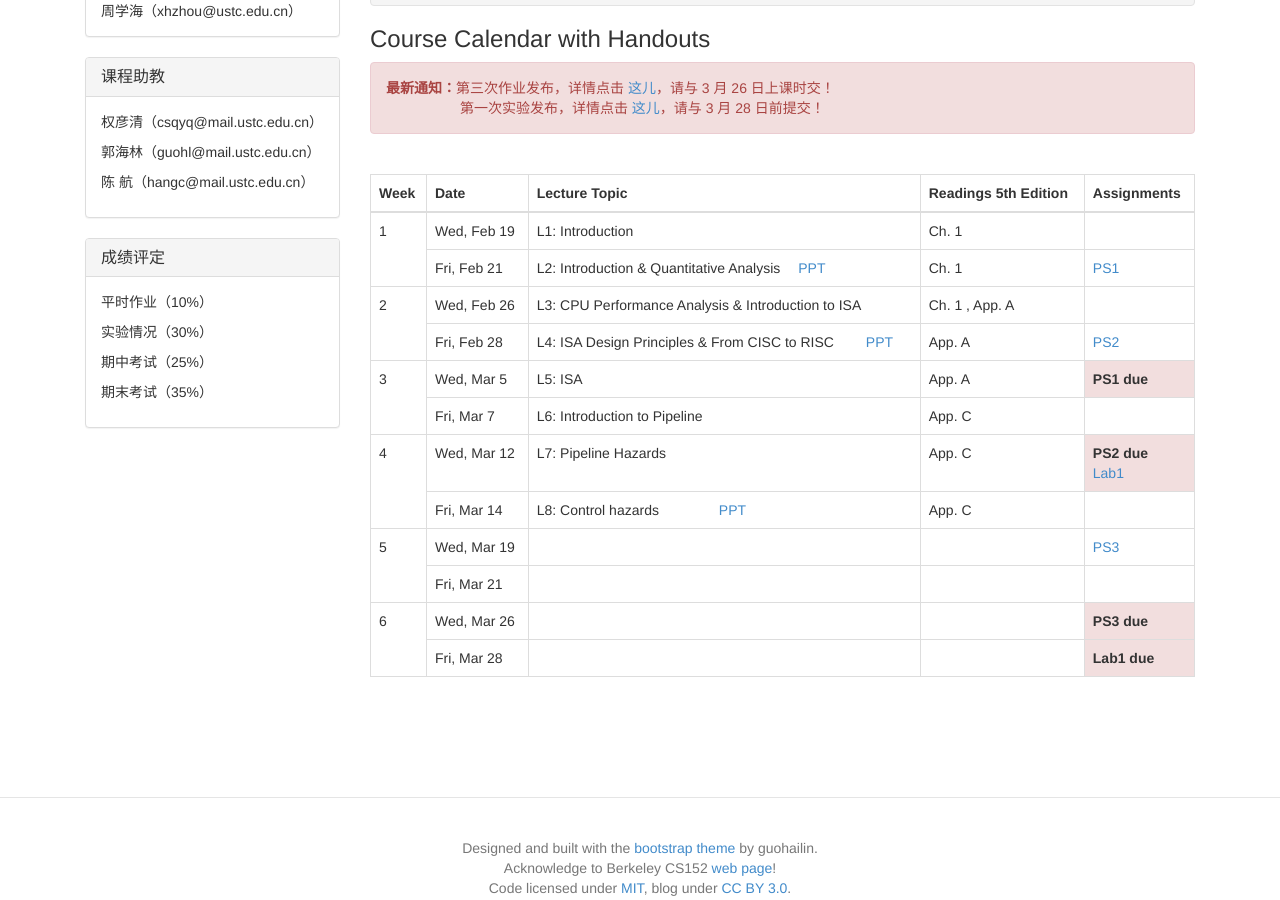
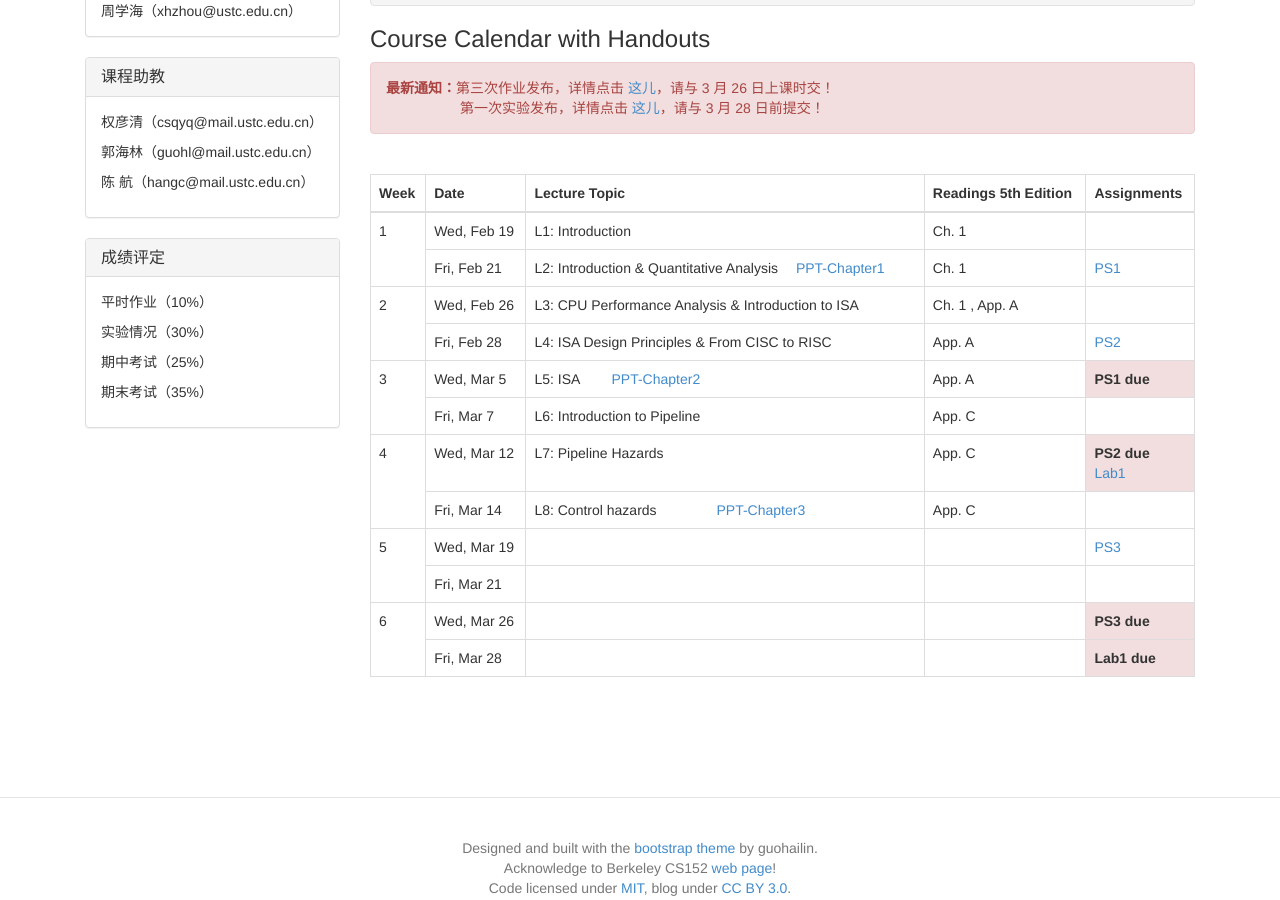
Before and after one commit to hazirguo/ca2014, a Jekyll site: the page index.html, which Jekyll copies as it is, in a window 1280 px wide and 900 px high, scrolled down 606 px. Built offline with Jekyll 4.4.1, drawn with Linux system fonts in a browser that asks for light colours.

Commit message:
update ppt name

```diff
--- a/index.html
+++ b/index.html
@@ -205,7 +205,7 @@
                 Fri, Feb 21
               </td>
               <td>
-                L2: Introduction &  Quantitative Analysis  　<a href="handouts/chapter01.ppt">PPT</a>
+                L2: Introduction &  Quantitative Analysis  　<a href="handouts/chapter01.ppt">PPT-Chapter1</a>
               </td>
               <td>
                 Ch. 1
@@ -249,7 +249,7 @@
                 Wed, Mar 5
               </td>
               <td>
-                L5: ISA
+                L5: ISA  　　<a href="handouts/chapter02.ppt">PPT-Chapter2</a>
               </td>
               <td>
                 App. A
@@ -288,7 +288,7 @@
                 Fri, Mar 14
               </td>
               <td>
-                L8: Control hazards 　　　　<a href="handouts/chapter03.ppt">PPT</a>
+                L8: Control hazards 　　　　<a href="handouts/chapter03.ppt">PPT-Chapter3</a>
               </td>
               <td>
                 App. C
```
Also changed, not shown: other parts of index.html (+1 -1 lines).
